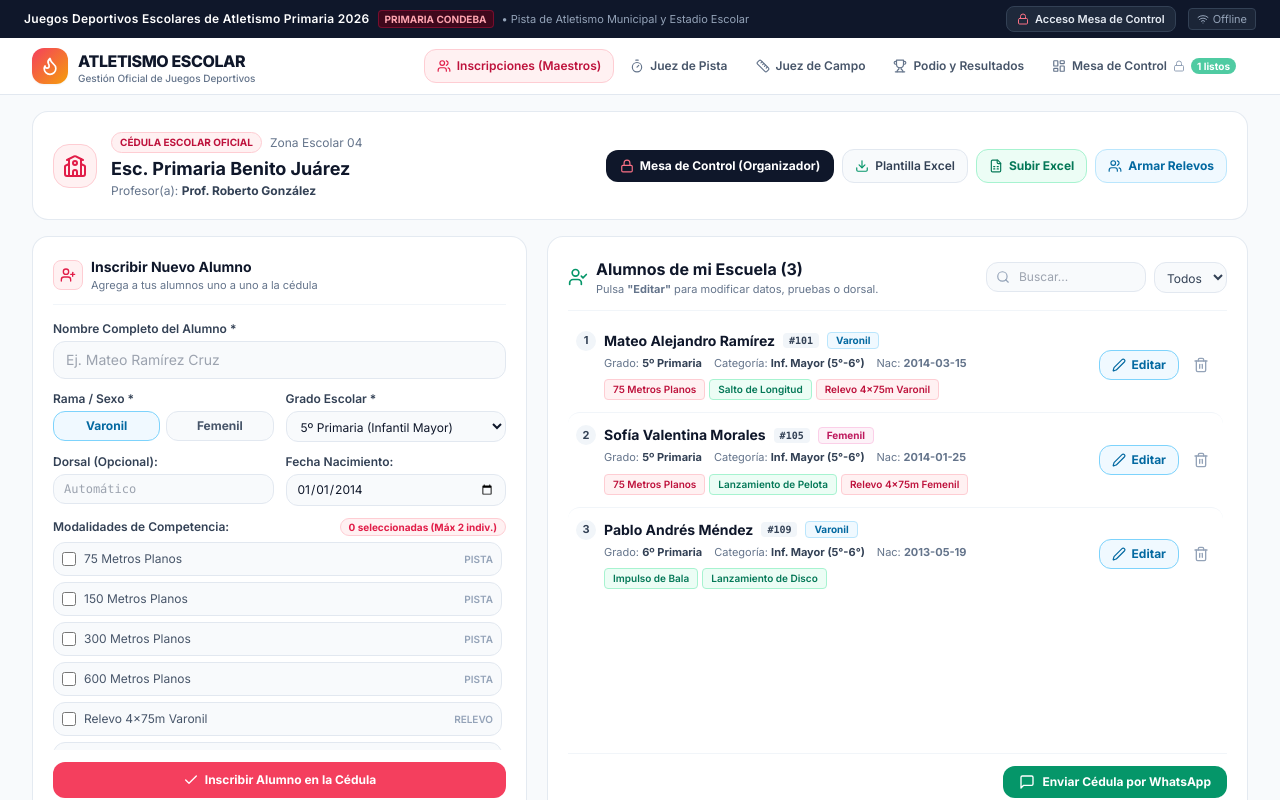
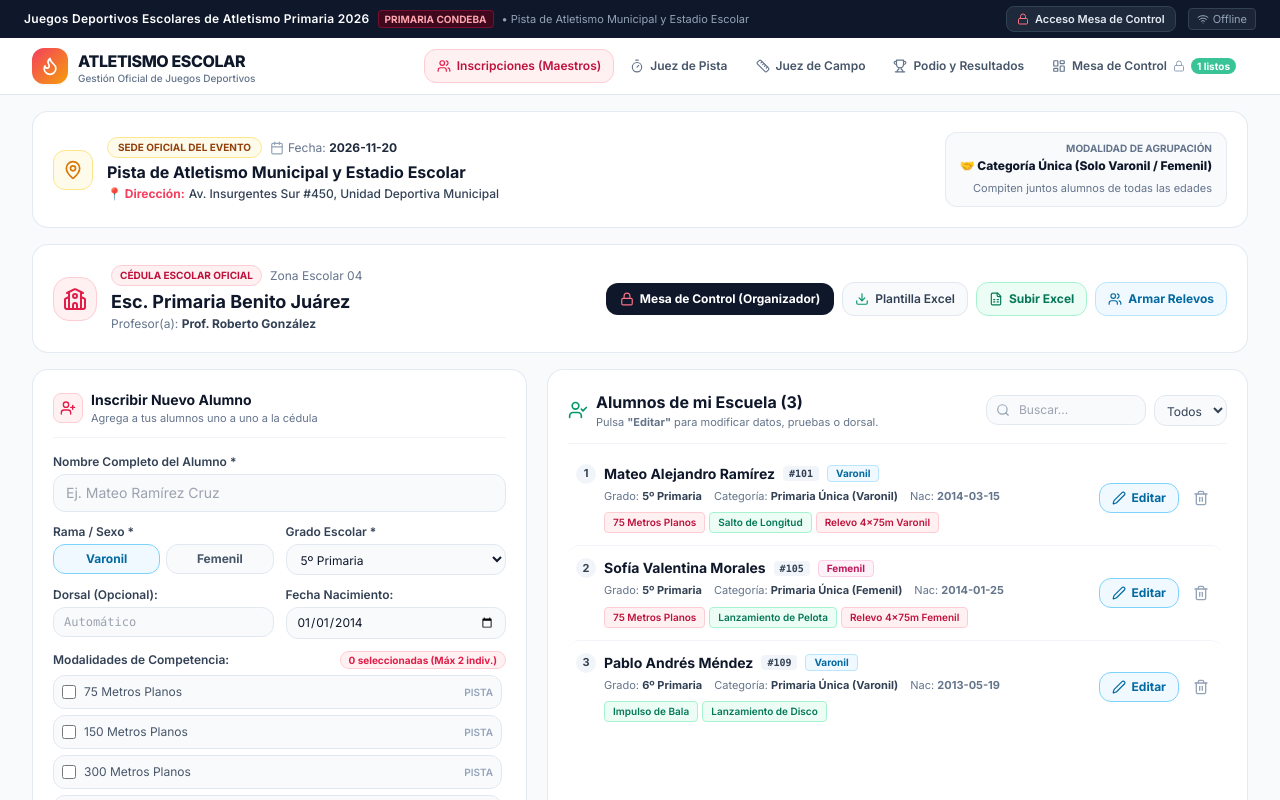
Before and after one commit to leonexu7/atletismo-escolar-pro, a React (Vite) app: page / in a window 1280 px wide. Shown: the top 800 px of the page. Built offline with nearby package versions, Linux system fonts and the light colour scheme; the HTML template or start-up script is replaced by a standard one.

Commit message:
feat: configuracion de categorias unicas o por grados y visualizacion de ubicacion del evento

```diff
--- a/src/App.jsx
+++ b/src/App.jsx
@@ -232,6 +232,7 @@ export default function App() {
       <main className="flex-1 pb-10">
         {activeTab === 'registration' && (
           <TeacherRegistrationView
+            tournament={state.tournament}
             schools={state.schools}
             athletes={state.athletes}
             relays={state.relays}
--- a/src/components/TeacherRegistrationView.jsx
+++ b/src/components/TeacherRegistrationView.jsx
@@ -20,7 +20,9 @@ import {
   Unlock,
   MessageSquare,
   Share2,
-  UserCheck
+  UserCheck,
+  MapPin,
+  Calendar
 } from 'lucide-react';
 import { OFFICIAL_EVENTS, isTrackEvent, isFieldEvent } from '../constants/events';
 import { SCHOOL_CATEGORIES, PARTICIPATION_LIMITS } from '../constants/categories';
@@ -28,6 +30,7 @@ import { downloadExcelRegistrationTemplate, parseExcelAthletesFile } from '../ut
 import RelayBuilderModal from './RelayBuilderModal';
 
 export default function TeacherRegistrationView({
+  tournament,
   schools = [],
   athletes = [],
   relays = [],
@@ -140,9 +143,10 @@ export default function TeacherRegistrationView({
       return;
     }
 
-    const calculatedCategory = (athleteForm.schoolGrade === '3' || athleteForm.schoolGrade === '4')
-      ? 'infantil_menor'
-      : 'infantil_mayor';
+    const isUnified = (tournament?.categoryGroupingMode || 'unified') === 'unified';
+    const calculatedCategory = isUnified
+      ? 'primaria_abierta'
+      : (athleteForm.schoolGrade === '3' || athleteForm.schoolGrade === '4' ? 'infantil_menor' : 'infantil_mayor');
 
     const assignedBib = athleteForm.bibNumber
       ? parseInt(athleteForm.bibNumber, 10)
@@ -185,9 +189,10 @@ export default function TeacherRegistrationView({
       return;
     }
 
-    const calculatedCategory = (editingAthlete.schoolGrade === '3' || editingAthlete.schoolGrade === '4')
-      ? 'infantil_menor'
-      : 'infantil_mayor';
+    const isUnified = (tournament?.categoryGroupingMode || 'unified') === 'unified';
+    const calculatedCategory = isUnified
+      ? 'primaria_abierta'
+      : (editingAthlete.schoolGrade === '3' || editingAthlete.schoolGrade === '4' ? 'infantil_menor' : 'infantil_mayor');
 
     const updated = {
       ...editingAthlete,
@@ -217,7 +222,7 @@ export default function TeacherRegistrationView({
 
     setExcelLoading(true);
     try {
-      const parsedList = await parseExcelAthletesFile(file);
+      const parsedList = await parseExcelAthletesFile(file, tournament?.categoryGroupingMode);
       if (parsedList.length === 0) {
         alert('No se detectaron alumnos válidos en la hoja Atletas.');
         return;
@@ -282,6 +287,56 @@ export default function TeacherRegistrationView({
           <span>{successNotice}</span>
         </div>
       )}
+
+      {/* BANNER OFICIAL: SEDE, UBICACIÓN DEL EVENTO Y MODALIDAD */}
+      <div className="bg-white border border-slate-200/90 rounded-2xl p-4 sm:p-5 shadow-2xs">
+        <div className="flex flex-col md:flex-row md:items-center md:justify-between gap-3">
+          <div className="flex items-start sm:items-center space-x-3.5">
+            <div className="w-10 h-10 rounded-xl bg-amber-50 border border-amber-200 text-amber-600 flex items-center justify-center shrink-0">
+              <MapPin className="w-5 h-5 text-amber-600" />
+            </div>
+            <div>
+              <div className="flex flex-wrap items-center gap-2">
+                <span className="text-[10px] uppercase font-bold text-amber-800 bg-amber-50 px-2.5 py-0.5 rounded-full border border-amber-200">
+                  Sede Oficial del Evento
+                </span>
+                {tournament?.date && (
+                  <span className="text-xs text-slate-500 flex items-center space-x-1">
+                    <Calendar className="w-3.5 h-3.5 text-slate-400" />
+                    <span>Fecha: <strong className="text-slate-800">{tournament.date}</strong></span>
+                  </span>
+                )}
+              </div>
+              <h2 className="text-sm sm:text-base font-bold text-slate-900 mt-0.5">
+                {tournament?.venue || 'Pista de Atletismo Municipal y Estadio Escolar'}
+              </h2>
+              {tournament?.venueAddress && (
+                <p className="text-xs text-slate-600 flex items-center space-x-1 mt-0.5">
+                  <span className="text-rose-500 font-bold">📍 Dirección:</span>
+                  <span className="font-medium text-slate-700">{tournament.venueAddress}</span>
+                </p>
+              )}
+            </div>
+          </div>
+
+          {/* Indicador de Categoría Configurada */}
+          <div className="bg-slate-50 border border-slate-200/80 rounded-xl px-3.5 py-2 md:text-right shrink-0">
+            <span className="text-[10px] uppercase font-bold text-slate-500 block">
+              Modalidad de Agrupación
+            </span>
+            <span className="text-xs font-extrabold text-slate-900 block mt-0.5">
+              {(tournament?.categoryGroupingMode || 'unified') === 'unified'
+                ? '🤝 Categoría Única (Solo Varonil / Femenil)'
+                : '📊 Subdividido por Grados (3°-4° y 5°-6°)'}
+            </span>
+            <span className="text-[11px] text-slate-500">
+              {(tournament?.categoryGroupingMode || 'unified') === 'unified'
+                ? 'Compiten juntos alumnos de todas las edades'
+                : 'Competencias separadas por grado escolar'}
+            </span>
+          </div>
+        </div>
+      </div>
 
       {/* Tarjeta de la Escuela con Botón Integrado de Mesa de Control */}
       <div className="bg-white border border-slate-200/90 rounded-2xl p-4 sm:p-5 shadow-xs">
@@ -421,10 +476,23 @@ export default function TeacherRegistrationView({
                   onChange={(e) => setAthleteForm(prev => ({ ...prev, schoolGrade: e.target.value }))}
                   className="w-full bg-slate-50 border border-slate-200 rounded-xl px-2.5 py-1.5 text-xs text-slate-900 focus:bg-white focus:ring-2 focus:ring-rose-400 outline-none"
                 >
+                  {(tournament?.categoryGroupingMode || 'unified') === 'unified' ? (
+                    <>
+                      <option value="1">1º Primaria</option>
+                      <option value="2">2º Primaria</option>
+                      <option value="3">3º Primaria</option>
+                      <option value="4">4º Primaria</option>
+                      <option value="5">5º Primaria</option>
+                      <option value="6">6º Primaria</option>
+                    </>
+                  ) : (
+                    <>
                       <option value="3">3º Primaria (Infantil Menor)</option>
                       <option value="4">4º Primaria (Infantil Menor)</option>
                       <option value="5">5º Primaria (Infantil Mayor)</option>
                       <option value="6">6º Primaria (Infantil Mayor)</option>
+                    </>
+                  )}
                 </select>
               </div>
             </div>
@@ -578,7 +646,11 @@ export default function TeacherRegistrationView({
 
                       <div className="text-[11px] text-slate-500 flex flex-wrap items-center gap-x-3 gap-y-0.5 pl-7">
                         <span>Grado: <strong className="text-slate-700">{ath.schoolGrade}º Primaria</strong></span>
-                        <span>Categoría: <strong className="text-slate-700">{ath.categoryId === 'infantil_menor' ? 'Inf. Menor (3°-4°)' : 'Inf. Mayor (5°-6°)'}</strong></span>
+                        <span>Categoría: <strong className="text-slate-700">
+                          {(tournament?.categoryGroupingMode || 'unified') === 'unified'
+                            ? `Primaria Única (${ath.gender === 'F' ? 'Femenil' : 'Varonil'})`
+                            : (ath.categoryId === 'infantil_menor' ? 'Inf. Menor (3°-4°)' : 'Inf. Mayor (5°-6°)')}
+                        </strong></span>
                         {ath.birthDate && <span>Nac: <strong>{ath.birthDate}</strong></span>}
                       </div>
 
@@ -713,10 +785,23 @@ export default function TeacherRegistrationView({
                     onChange={(e) => setEditingAthlete({ ...editingAthlete, schoolGrade: e.target.value })}
                     className="w-full px-2.5 py-1.5 border border-slate-300 rounded-xl bg-white text-xs outline-none focus:ring-2 focus:ring-rose-400"
                   >
+                    {(tournament?.categoryGroupingMode || 'unified') === 'unified' ? (
+                      <>
+                        <option value="1">1º Primaria</option>
+                        <option value="2">2º Primaria</option>
                         <option value="3">3º Primaria</option>
                         <option value="4">4º Primaria</option>
                         <option value="5">5º Primaria</option>
                         <option value="6">6º Primaria</option>
+                      </>
+                    ) : (
+                      <>
+                        <option value="3">3º Primaria (Infantil Menor)</option>
+                        <option value="4">4º Primaria (Infantil Menor)</option>
+                        <option value="5">5º Primaria (Infantil Mayor)</option>
+                        <option value="6">6º Primaria (Infantil Mayor)</option>
+                      </>
+                    )}
                   </select>
                 </div>
               </div>
--- a/src/components/TournamentSettingsModal.jsx
+++ b/src/components/TournamentSettingsModal.jsx
@@ -68,11 +68,12 @@ export default function TournamentSettingsModal({
             />
           </div>
 
-          <div className="grid grid-cols-2 gap-3">
+          <div className="grid grid-cols-1 sm:grid-cols-2 gap-3">
             <div>
-              <label className="block text-xs font-semibold text-slate-700 mb-1">Sede / Pista:</label>
+              <label className="block text-xs font-semibold text-slate-700 mb-1">Nombre de la Sede / Pista:</label>
               <input
                 type="text"
+                placeholder="Ej. Estadio Olímpico Municipal"
                 value={formData.venue || ''}
                 onChange={(e) => handleChange('venue', e.target.value)}
                 className="w-full bg-slate-50 border border-slate-200 rounded-xl px-3 py-2 text-xs text-slate-900 focus:bg-white focus:ring-2 focus:ring-rose-400 outline-none"
@@ -86,6 +87,70 @@ export default function TournamentSettingsModal({
                 onChange={(e) => handleChange('date', e.target.value)}
                 className="w-full bg-slate-50 border border-slate-200 rounded-xl px-3 py-2 text-xs text-slate-900 focus:bg-white focus:ring-2 focus:ring-rose-400 outline-none"
               />
+            </div>
+          </div>
+
+          <div>
+            <label className="block text-xs font-semibold text-slate-700 mb-1">
+              📍 Ubicación / Dirección del Evento (Aparecerá en el portal de inscripción):
+            </label>
+            <input
+              type="text"
+              placeholder="Ej. Av. Insurgentes Sur #450, Unidad Deportiva Benito Juárez"
+              value={formData.venueAddress || ''}
+              onChange={(e) => handleChange('venueAddress', e.target.value)}
+              className="w-full bg-slate-50 border border-slate-200 rounded-xl px-3 py-2 text-xs text-slate-900 focus:bg-white focus:ring-2 focus:ring-rose-400 outline-none"
+            />
+          </div>
+
+          {/* Agrupación de Categorías (Requerimiento Usuario) */}
+          <div className="bg-slate-50 p-3.5 rounded-2xl border border-slate-200 space-y-2.5">
+            <label className="block text-xs font-bold text-slate-800">
+              Modalidad de División de Categorías:
+            </label>
+
+            <div className="space-y-2">
+              <label className={`flex items-start space-x-2.5 p-2.5 rounded-xl border cursor-pointer transition-all ${
+                (formData.categoryGroupingMode || 'unified') === 'unified'
+                  ? 'bg-rose-50 border-rose-300 text-rose-950 shadow-2xs'
+                  : 'bg-white border-slate-200 text-slate-700 hover:bg-slate-50'
+              }`}>
+                <input
+                  type="radio"
+                  name="categoryGroupingMode"
+                  value="unified"
+                  checked={(formData.categoryGroupingMode || 'unified') === 'unified'}
+                  onChange={() => handleChange('categoryGroupingMode', 'unified')}
+                  className="mt-0.5 text-rose-600 focus:ring-rose-400"
+                />
+                <div className="text-xs">
+                  <strong className="block font-bold">Categoría Única Primaria (Juntar a todos por Rama)</strong>
+                  <span className="text-[11px] text-slate-500 block mt-0.5">
+                    No separa por edades ni grados (uno de 8 y uno de 11 compiten juntos). Solo se divide en Varonil y Femenil.
+                  </span>
+                </div>
+              </label>
+
+              <label className={`flex items-start space-x-2.5 p-2.5 rounded-xl border cursor-pointer transition-all ${
+                formData.categoryGroupingMode === 'by_grades'
+                  ? 'bg-rose-50 border-rose-300 text-rose-950 shadow-2xs'
+                  : 'bg-white border-slate-200 text-slate-700 hover:bg-slate-50'
+              }`}>
+                <input
+                  type="radio"
+                  name="categoryGroupingMode"
+                  value="by_grades"
+                  checked={formData.categoryGroupingMode === 'by_grades'}
+                  onChange={() => handleChange('categoryGroupingMode', 'by_grades')}
+                  className="mt-0.5 text-rose-600 focus:ring-rose-400"
+                />
+                <div className="text-xs">
+                  <strong className="block font-bold">Dividir por Grados / Edades (Infantil Menor y Mayor)</strong>
+                  <span className="text-[11px] text-slate-500 block mt-0.5">
+                    Separa las pruebas en Infantil Menor (3°-4° grado / 8-9 años) e Infantil Mayor (5°-6° grado / 10-11 años).
+                  </span>
+                </div>
+              </label>
             </div>
           </div>
 
--- a/src/utils/excelHandler.js
+++ b/src/utils/excelHandler.js
@@ -82,7 +82,7 @@ export function downloadExcelRegistrationTemplate() {
   XLSX.writeFile(wb, 'Plantilla_Inscripcion_Atletismo_Primaria.xlsx');
 }
 
-export function parseExcelAthletesFile(file) {
+export function parseExcelAthletesFile(file, categoryGroupingMode = 'unified') {
   return new Promise((resolve, reject) => {
     const reader = new FileReader();
 
@@ -168,7 +168,9 @@ export function parseExcelAthletesFile(file) {
             gender,
             schoolGrade: grade,
             birthDate,
-            categoryId: (grade === '3' || grade === '4') ? 'infantil_menor' : 'infantil_mayor',
+            categoryId: categoryGroupingMode === 'unified'
+              ? 'primaria_abierta'
+              : ((grade === '3' || grade === '4') ? 'infantil_menor' : 'infantil_mayor'),
             eventIds: Array.from(new Set(eventIds))
           });
         });
--- a/src/utils/storage.js
+++ b/src/utils/storage.js
@@ -10,12 +10,14 @@ export const DEFAULT_TOURNAMENT_INFO = {
   name: 'Juegos Deportivos Escolares de Atletismo Primaria 2026',
   edition: 'Etapa de Zona y Conducción Escolar',
   venue: 'Pista de Atletismo Municipal y Estadio Escolar',
+  venueAddress: 'Av. Insurgentes Sur #450, Unidad Deportiva Municipal',
   date: '2026-11-20',
   lanesCount: 6,
   fieldAttemptsCount: 3,
   adminPin: 'atletismo2026',
   organizer: 'Supervisión de Educación Física Escolar',
-  activeCategory: 'infantil_mayor'
+  activeCategory: 'primaria_abierta',
+  categoryGroupingMode: 'unified' // 'unified' = Categoría Única (Solo Varonil y Femenil sin separar por edades) | 'by_grades' = Dividir por Grados (3°-4° y 5°-6°)
 };
 
 export function loadTournamentState() {
```
Lines whose indentation alone changed are shown as unchanged.
